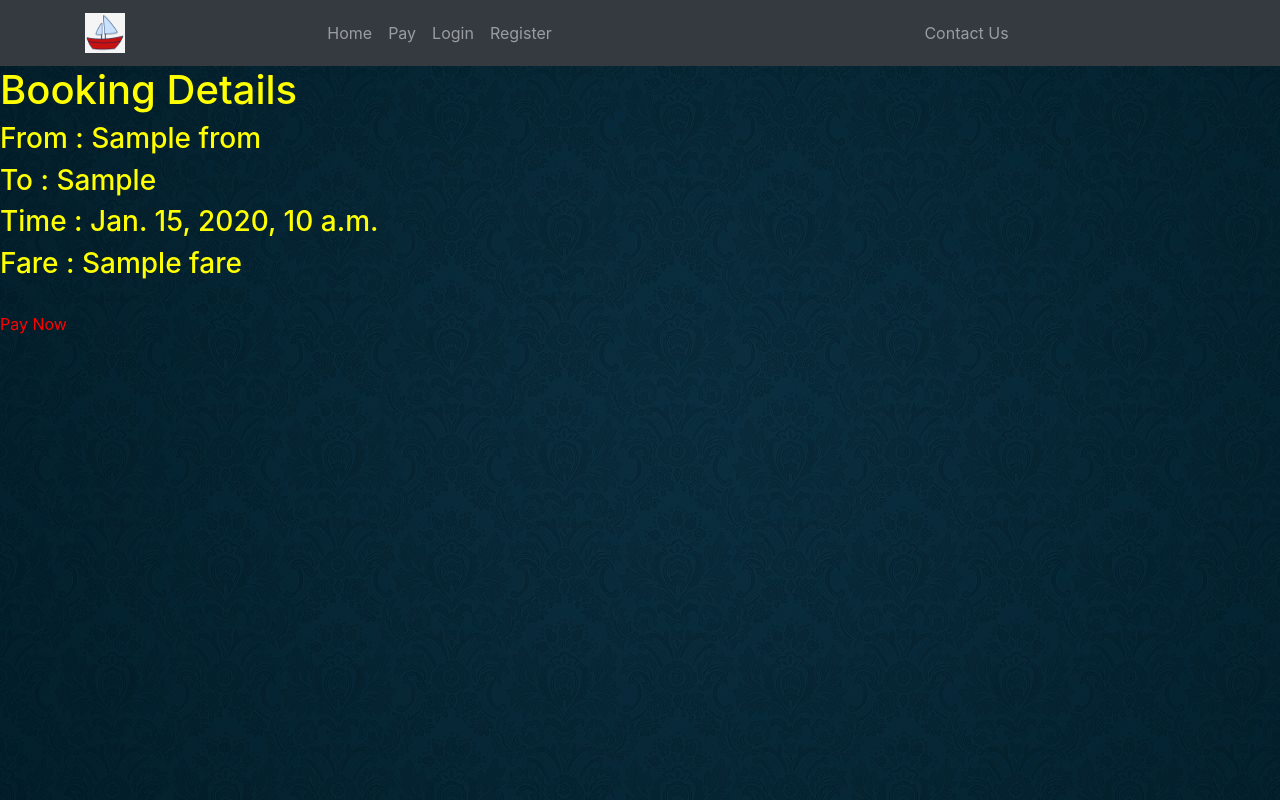
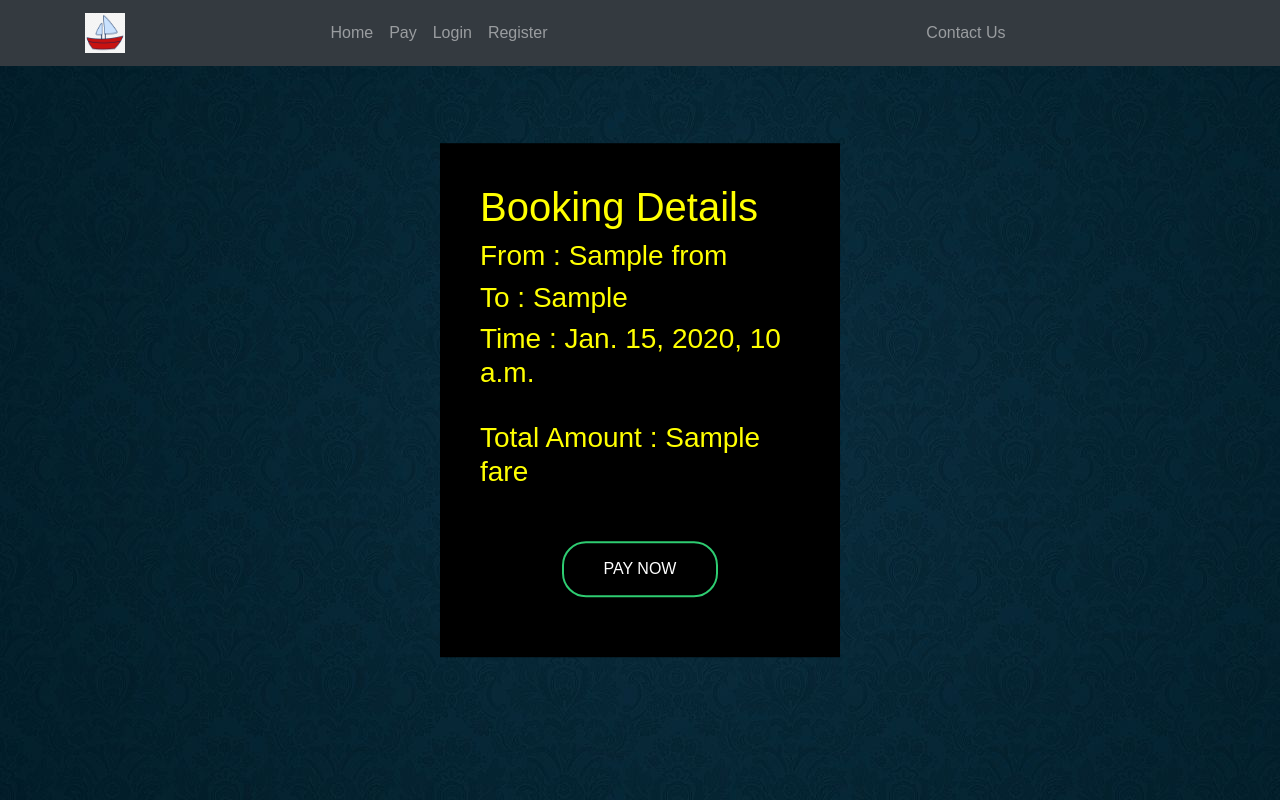
Before and after one commit to i-avm/Project-Boatify, a Django app: template BoatifyProject/payment/templates/payment/paymenthome.html in a window 1280 px wide. Run offline with Django 3.2, Linux system fonts and the light colour scheme; the template is opened without the code that fills it: most values are stand-ins (such as "Sample title", 1, 10 or a date in 2020); some libraries are stand-ins or nearby versions.

Commit message:
COMMITT27.2

```diff
--- a/BoatifyProject/BoatifyApp/urls.py
+++ b/BoatifyProject/BoatifyApp/urls.py
@@ -5,7 +5,6 @@ urlpatterns = [
     path('', views.welcome , name='welcome'),
     path('homepage', views.homepage, name='homepage'),
     path('schedulelist', views.schedulelist, name='schedulelist'),
-
     path('login', views.login, name='login'),
     path('logout', views.logout, name='logout'),
     path('register', views.register, name='register'),
--- a/BoatifyProject/BoatifyApp/static/BoatifyApp/css/stylel.css
+++ b/BoatifyProject/payment/static/payment/css/paymenthome.css
@@ -4,34 +4,16 @@ body{
   font-family: sans-serif;
 }
 .box{
-  width: 350px;
+  width: 400px;
   padding: 40px;
   position: absolute;
   top: 50%;
   left: 50%;
   transform: translate(-50%,-50%);
-  background: #191919;
+  background: #000000;
   text-align: center;
 }
 
-.box input[type = "text"],.box input[type = "password"]{
-  border:0;
-  background: none;
-  display: block;
-  margin: 20px auto;
-  text-align: center;
-  border: 2px solid #3498db;
-  padding: 14px 10px;
-  width: 200px;
-  outline: none;
-  color: white;
-  border-radius: 24px;
-  transition: 0.25s;
-}
-.box input[type = "text"]:focus,.box input[type = "password"]:focus{
-  width: 280px;
-  border-color: #2ecc71;
-}
 .box input[type = "submit"]{
   border:0;
   background: none;
--- a/BoatifyProject/payment/templates/payment/paymenthome.html
+++ b/BoatifyProject/payment/templates/payment/paymenthome.html
@@ -1,13 +1,22 @@
 {% extends 'payment/header.html' %}
 {% load static %}
+{% block con %}
+<link rel="stylesheet" type="text/css" href="{% static 'payment/css/paymenthome.css'%}">
+{% endblock %}
+
 {% block content %}
-<!--<h1 style="color:yellow">pay here</h1>-->
-<h1 style="color:yellow">Booking Details</h1>
-<h3 style="color:yellow">From : {{print.From}}</h3>
-<h3 style="color:yellow">To : {{print.To}}</h3>
-<h3 style="color:yellow">Time : {{print.Time}}</h3>
-<h3 style="color:yellow">Fare : {{print.Fare}}</h3>
-</br>
-<a href="#" style="color:red">Pay Now</a>
 
+<div class="box">
+    <h1 style="color:yellow" align="left">Booking Details</h1>
+    <h3 style="color:yellow" align="left">From : {{print.From}}</h3>
+    <h3 style="color:yellow" align="left">To : {{print.To}}</h3>
+    <h3 style="color:yellow" align="left">Time : {{print.Time}}</h3>
+    </br>
+    <h3 style="color:yellow" align="left">Total Amount : {{print.Fare}}</h3>
+    </br>
+    <form>
+        <input type="submit" value="PAY NOW">
+    </form>
+
+</div>
 {% endblock %}
```
